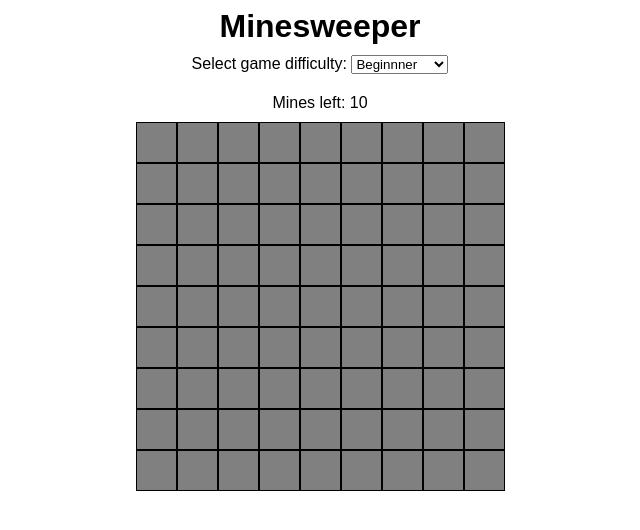
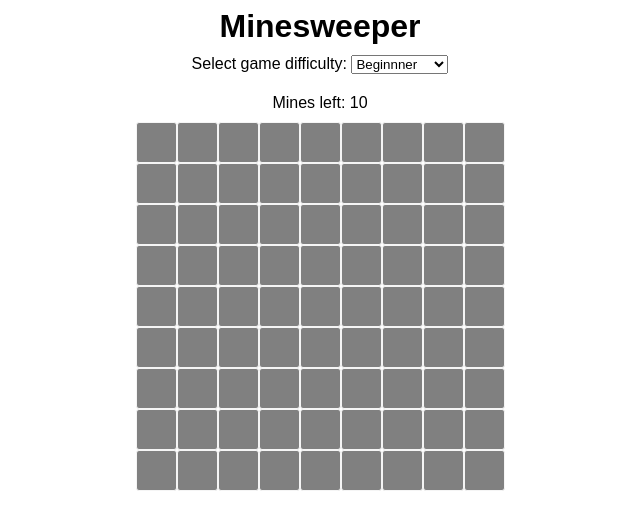
Before and after one commit to v-gajjar/Minesweeper, a React (Vite) app: page / in a window 1280 px wide. Shown: the top 530 px of the page, without its empty margins (320-960 px from the left). Built offline with nearby package versions, Linux system fonts and the light colour scheme.

Commit message:
change the border colour to whitesmoke and add a border-radius to for more visual appeal

```diff
--- a/src/App.css
+++ b/src/App.css
@@ -27,6 +27,7 @@ dialog{
     align-content: center;
     text-align: center;
     vertical-align: middle;
+    margin: auto;
 }
 
 #minesLeftIndicator{
@@ -40,11 +41,12 @@ dialog{
     height: 39px;
     width: 39px;
     background: gray;
-    border: 1px solid black;
+    border: 1px solid whitesmoke;
     align-content: center;
     text-align: center;
     vertical-align: middle;
     position: relative;
+    border-radius: 3px;
 }
 
 .tile.opened {
```
